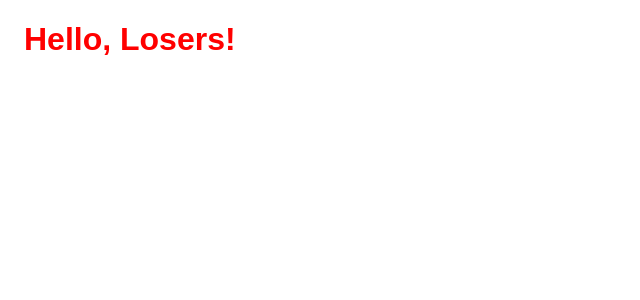
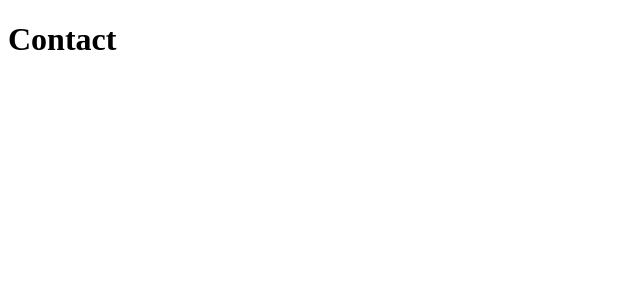
Before and after one commit to chrisvdm/fw, a React app: page /contact in a window 1280 px wide. Shown: the top 300 px of the page, without its empty margins (0-640 px from the left). Built offline with nearby package versions, Linux system fonts and the light colour scheme.

Commit message:
quick routing

```diff
--- a/src/App.js
+++ /dev/null
@@ -1,12 +0,0 @@
-import { hot } from 'react-hot-loader/root';
-import "./App.css";
-
-const App = () => {
-    return(
-      <div className="App">
-        <h1> Hello, Losers! </h1>
-      </div>
-    );
-}
-
-export default hot(App);
--- /dev/null
+++ b/src/Routes.js
@@ -0,0 +1,16 @@
+import { hot } from 'react-hot-loader/root';
+import { Route } from 'lib'
+import { Home, About, Contact} from 'pages';
+import "./main.css";
+
+const Routes = () => {
+    return(
+      <>
+      <Route path='/' Page={Home}/>
+      <Route path='/about' Page={About}/>
+      <Route path='/contact' Page={Contact}/>
+      </>
+    );
+}
+
+export default hot(Routes);
--- a/src/index.js
+++ b/src/index.js
@@ -1,4 +1,4 @@
 import React from "react";
 import ReactDOM from "react-dom";
-import App from "./App.js";
-ReactDOM.render(<App />, document.getElementById("root"));
+import Routes from "./Routes.js";
+ReactDOM.render(<Routes />, document.getElementById("root"));
--- /dev/null
+++ b/src/lib/Route.js
@@ -0,0 +1,10 @@
+const Route = ({path, Page}) => {
+
+if(!!window) {
+if(window.location.pathname === path){
+    return <Page/>
+} else {return null}
+}
+}
+
+export default Route
--- /dev/null
+++ b/src/lib/index.js
@@ -0,0 +1 @@
+export { default as Route } from './Route.js'
--- /dev/null
+++ b/src/pages/Contact.js
@@ -0,0 +1,5 @@
+const Contact = () => (<>
+    <h1>Contact</h1>
+</>)
+
+export default Contact
--- /dev/null
+++ b/src/pages/Home.js
@@ -0,0 +1,2 @@
+const Home = () =>(<div><h1>Home</h1></div>)
+export default Home
--- /dev/null
+++ b/src/pages/index.js
@@ -0,0 +1,3 @@
+export { default as Home } from './Home.js'
+export { default as About } from './About.js'
+export { default as Contact } from './Contact.js'
--- a/webpack.config.js
+++ b/webpack.config.js
@@ -19,7 +19,14 @@ module.exports = {
     ]
   },
   devtool: 'inline-source-map',
-  resolve: { extensions: ["*", ".js", ".jsx"] },
+  resolve: {
+      alias:{
+        pages: path.resolve(__dirname, './src/pages/'),
+        components: path.resolve(__dirname, './src/components/'),
+        layouts: path.resolve(__dirname, './src/layouts/'),
+        lib: path.resolve(__dirname,'./src/lib/')
+      },
+      extensions: ["*", ".js", ".jsx"] },
   output: {
     path: path.resolve(__dirname, "dist/"),
     publicPath: "/dist/",
```
Also changed, not shown: src/main.css (renamed from src/App.css).
